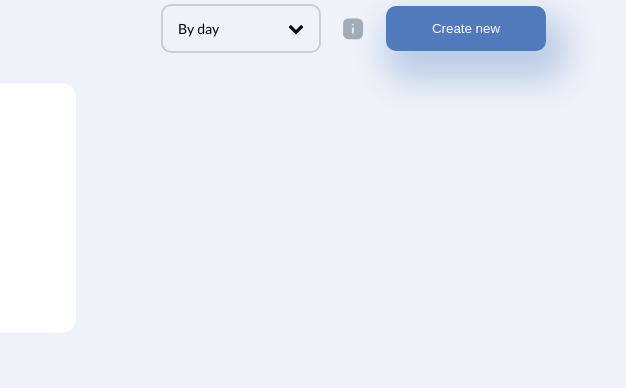
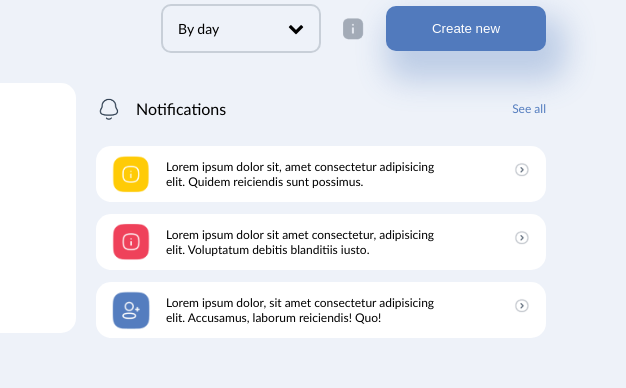
Before and after one commit to Mnde81/project-dashboard, a website: page index.html in a window 1280 px wide. Shown: the part 116-504 px from the top of the page, 654-1280 px from the left. Drawn offline with Linux system fonts and the light colour scheme.

Commit message:
updated file

```diff
--- a/css/main.css
+++ b/css/main.css
@@ -136,3 +136,60 @@ h1 {
     border-bottom: 1px solid #547DBF;
     color: #547DBF;
 }
+
+.notifications {
+    grid-area: notifications;
+    height: 250px;
+    margin-right: 50px;
+    display: flex;
+    flex-direction: column;
+    gap: 12px;
+}
+
+.notifications-title {
+    display: flex;
+    justify-content: space-between;
+    align-items: center;
+}
+
+.notifications-title > p {
+    color: #547DBF;
+    font-size: 12px;
+}
+
+.notifications-bell {
+    display: flex;
+    align-items: center;
+    gap: 15px;
+}
+
+.notif-bell-icon {
+    width: 25px;
+}
+
+.notifications-div {
+    display: flex;
+    align-items: center;
+    gap: 15px;
+    background-color: white;
+    padding-left: 15px;
+    position: relative;
+    border-radius: 15px;
+    padding-top: 1px;
+    padding-bottom: 1px;
+}
+
+.notifications-div > p {
+    font-size: 12px;
+}
+
+.notif-icons-1 {
+    width: 40px;
+}
+
+.notif-icons-2 {
+    width: 16px;
+    position: absolute;
+    top: 16px;
+    right: 16px;
+}
--- a/index.html
+++ b/index.html
@@ -75,6 +75,31 @@
                 <p>Manage Projects</p>
             </div>
             <img class="george-logo" src="./img/george.png" alt="george">
+        </section>
+
+        <section class="notifications">
+            <div class="notifications-title">
+                <div class="notifications-bell">
+                    <img class="notif-bell-icon" src="./img/notification-icon-1.png" alt="icon1">
+                    <p>Notifications</p>
+                </div>
+                <p>See all</p>
+            </div>
+            <div class="notifications-div">
+                <img class="notif-icons-1" src="./img/notification-icon-2.png" alt="icon2">
+                <p>Lorem ipsum dolor sit, amet consectetur adipisicing <br> elit. Quidem reiciendis sunt possimus.</p>
+                <img class="notif-icons-2" src="./img/notification-icon-5.png" alt="icon5">
+            </div>
+            <div class="notifications-div">
+                <img class="notif-icons-1" src="./img/notification-icon-3.png" alt="icon3">
+                <p>Lorem ipsum dolor sit amet consectetur, adipisicing <br> elit. Voluptatum debitis blanditiis iusto.</p>
+                <img class="notif-icons-2" src="./img/notification-icon-5.png" alt="icon5">
+            </div>
+            <div class="notifications-div">
+                <img class="notif-icons-1" src="./img/notification-icon-4.png" alt="icon4">
+                <p>Lorem ipsum dolor, sit amet consectetur adipisicing <br> elit. Accusamus, laborum reiciendis! Quo!</p>
+                <img class="notif-icons-2" src="./img/notification-icon-5.png" alt="icon5">
+            </div>
 
         </section>
 
```
Also changed, not shown: img/notification-icon-1.png (added), img/notification-icon-2.png (added), img/notification-icon-3.png (added), img/notification-icon-4.png (added), img/notification-icon-5.png (added), img/notification-icon-6.png (added).
